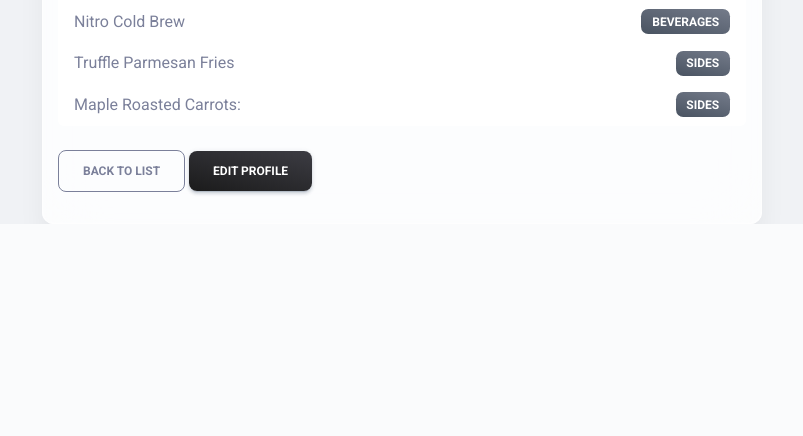
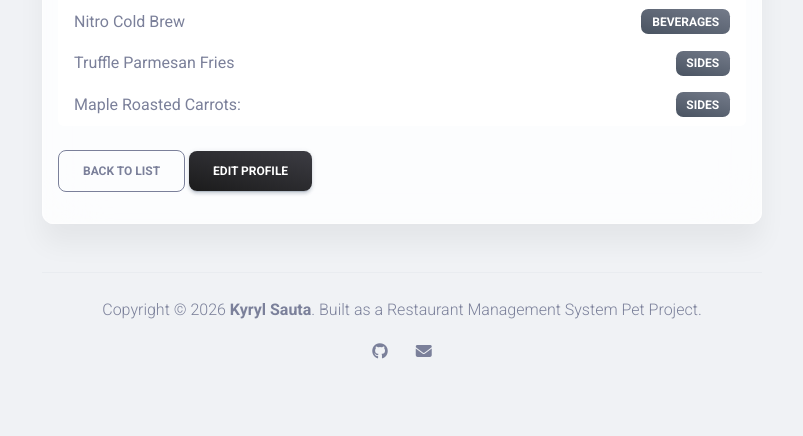
Before and after one commit to qw1nch741/restaurant-menu-management-system, a Django app: page /cook/2/ in a window 1280 px wide. Shown: the part 830-1266 px from the top of the page, without its empty margins (238-1041 px from the left). Before the commit the page ends 1054 px from the top, so only its background shows below. Run offline with Django 5.2, Linux system fonts and the light colour scheme; a user stored in the database is signed in; data comes from the database, SQL or seed files in the repository; some libraries are stand-ins or nearby versions.

Commit message:
added a footer with my name

```diff
--- a/templates/base.html
+++ b/templates/base.html
@@ -23,6 +23,29 @@
 <body class="bg-gray-200">
   {% block content %}{% endblock content %}
 
+  <footer class="footer py-5">
+    <div class="container">
+      <div class="row">
+        <div class="col-lg-8 mb-4 mx-auto text-center">
+          <hr class="horizontal dark mt-0 mb-4">
+          <p class="mb-0 text-secondary">
+            Copyright © <script>document.write(new Date().getFullYear())</script>
+            <span class="font-weight-bold">Kyryl Sauta</span>.
+            Built as a Restaurant Management System Pet Project.
+          </p>
+          <div class="mt-3">
+            <a href="https://github.com/qw1nch741" class="text-secondary me-xl-4 me-4">
+              <span class="fab fa-github"></span>
+            </a>
+            <a href="mailto:kirillsauta3493@gmail.com" class="text-secondary">
+              <span class="fas fa-envelope"></span>
+            </a>
+          </div>
+        </div>
+      </div>
+    </div>
+  </footer>
+
   <script src="{% static 'assets/js/core/popper.min.js' %}" type="text/javascript"></script>
   <script src="{% static 'assets/js/core/bootstrap.min.js' %}" type="text/javascript"></script>
   <script src="{% static 'assets/js/material-kit.min.js' %}?v=3.0.0" type="text/javascript"></script>
```
